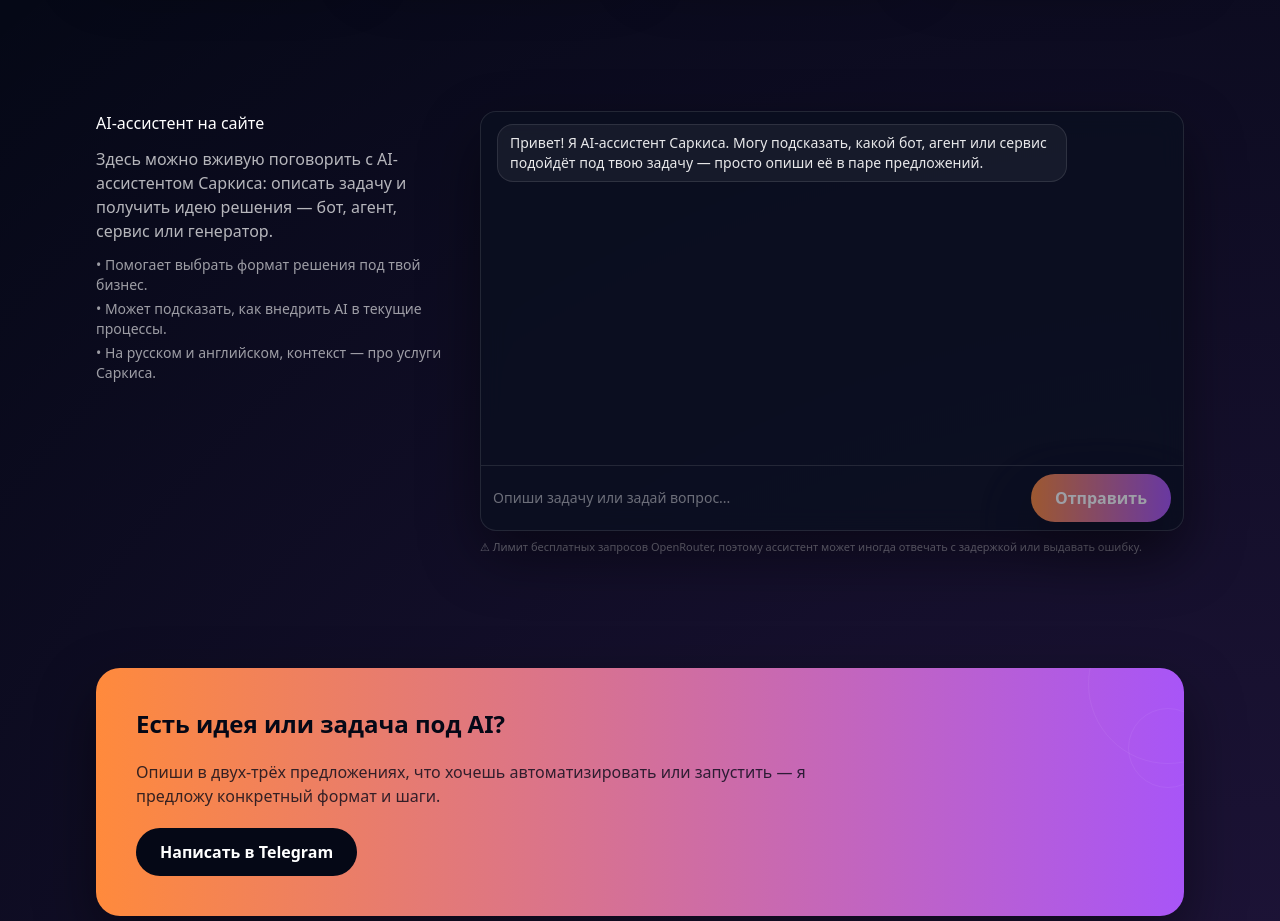
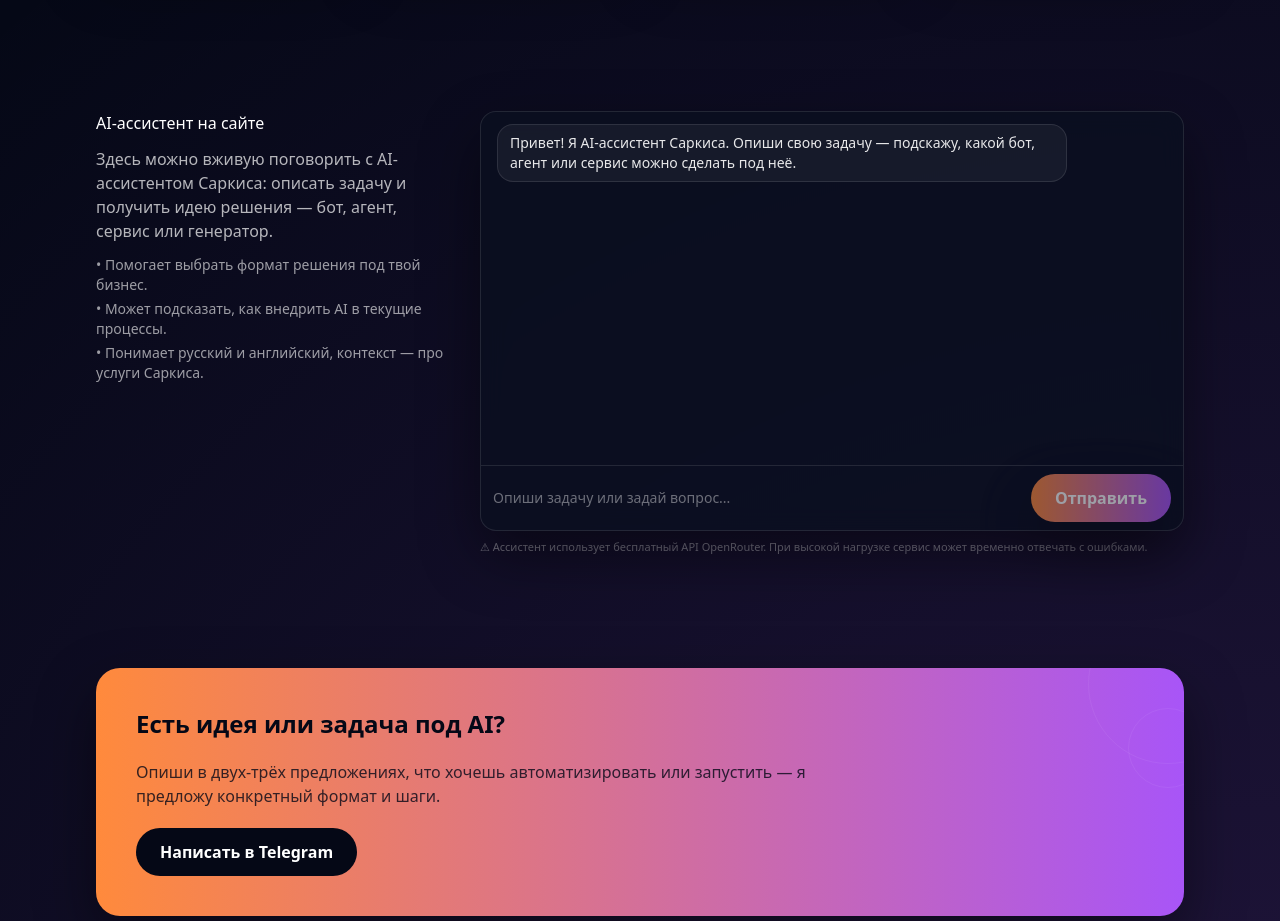
Before and after one commit to apint817-netizen/sarkis-landing, a React (Vite) app: page / in a window 1280 px wide. Shown: the part 2220-3141 px from the top of the page. Built offline with nearby package versions, Linux system fonts and the light colour scheme; no server answers.

Commit message:
Update assistant model and error handling

```diff
--- a/src/components/AssistantSection.tsx
+++ b/src/components/AssistantSection.tsx
@@ -1,3 +1,4 @@
+// src/components/AssistantSection.tsx
 import React, { useState } from "react";
 
 type Message = {
@@ -8,7 +9,8 @@ type Message = {
 const SYSTEM_PROMPT =
   "You are an AI assistant for Sarkis, an AI expert & full-stack developer. " +
   "Help visitors understand his services (bots, web apps, AI agents, generators) " +
-  "and suggest how he can solve their tasks. Answer briefly, clearly and friendly.";
+  "and suggest how he can solve their tasks. Answer briefly, clearly and friendly. " +
+  "If the user writes in Russian, answer in Russian. If in English, answer in English.";
 
 const API_URL = "https://openrouter.ai/api/v1/chat/completions";
 
@@ -17,15 +19,24 @@ export default function AssistantSection() {
     {
       role: "assistant",
       content:
-        "Привет! Я AI-ассистент Саркиса. Могу подсказать, какой бот, агент или сервис подойдёт под твою задачу — просто опиши её в паре предложений.",
+        "Привет! Я AI-ассистент Саркиса. Опиши свою задачу — подскажу, какой бот, агент или сервис можно сделать под неё.",
     },
   ]);
   const [input, setInput] = useState("");
   const [loading, setLoading] = useState(false);
   const [error, setError] = useState<string | null>(null);
 
+  const apiKey = import.meta.env.VITE_OPENROUTER_API_KEY as string | undefined;
+
   const handleSend = async () => {
     if (!input.trim() || loading) return;
+
+    if (!apiKey) {
+      setError(
+        "AI ещё не настроен: отсутствует VITE_OPENROUTER_API_KEY. Добавь ключ в .env и пересобери проект."
+      );
+      return;
+    }
 
     const userMessage: Message = { role: "user", content: input.trim() };
     const newMessages = [...messages, userMessage];
@@ -40,12 +51,13 @@ export default function AssistantSection() {
         method: "POST",
         headers: {
           "Content-Type": "application/json",
-          Authorization: `Bearer ${import.meta.env.VITE_OPENROUTER_API_KEY}`,
+          Authorization: `Bearer ${apiKey}`,
           "HTTP-Referer": "https://apint817-netizen.github.io/sarkis-landing/",
           "X-Title": "Sarkis AI Assistant",
         },
         body: JSON.stringify({
-          model: "meta-llama/Meta-Llama-3.1-8B-Instruct:free", // бесплатная модель
+          // более стабильная бесплатная модель
+          model: "google/gemma-2-9b-it:free",
           messages: [
             { role: "system", content: SYSTEM_PROMPT },
             ...newMessages.map((m) => ({
@@ -57,16 +69,27 @@ export default function AssistantSection() {
       });
 
       if (!res.ok) {
-        throw new Error(`API error: ${res.status}`);
+        let detail = "";
+        try {
+          const text = await res.text();
+          detail = text.slice(0, 200);
+        } catch {
+          /* ignore */
+        }
+        throw new Error(`API error ${res.status}. ${detail}`);
       }
 
       const data = await res.json();
-      const reply = data.choices?.[0]?.message?.content ?? "Нет ответа от модели.";
+      const reply: string =
+        data.choices?.[0]?.message?.content ?? "Модель не вернула ответа.";
 
       setMessages((prev) => [...prev, { role: "assistant", content: reply }]);
     } catch (e: any) {
       console.error(e);
-      setError("Не удалось получить ответ от AI. Попробуй ещё раз позже.");
+      setError(
+        "Не удалось получить ответ от AI. Попробуй ещё раз позже. " +
+          (e?.message ? `\nТех. деталь: ${e.message}` : "")
+      );
     } finally {
       setLoading(false);
     }
@@ -92,7 +115,7 @@ export default function AssistantSection() {
           <ul className="text-xs md:text-sm text-white/60 space-y-1">
             <li>• Помогает выбрать формат решения под твой бизнес.</li>
             <li>• Может подсказать, как внедрить AI в текущие процессы.</li>
-            <li>• На русском и английском, контекст — про услуги Саркиса.</li>
+            <li>• Понимает русский и английский, контекст — про услуги Саркиса.</li>
           </ul>
         </div>
 
@@ -103,7 +126,7 @@ export default function AssistantSection() {
               {messages.map((m, idx) => (
                 <div
                   key={idx}
-                  className={`max-w-[85%] rounded-2xl px-3 py-2 ${
+                  className={`max-w-[85%] rounded-2xl px-3 py-2 whitespace-pre-wrap ${
                     m.role === "user"
                       ? "ml-auto bg-accent text-white"
                       : "mr-auto bg-white/5 text-white/90 border border-white/10"
@@ -114,11 +137,13 @@ export default function AssistantSection() {
               ))}
               {loading && (
                 <div className="mr-auto text-xs text-white/60 italic">
-                  Ассистент думает...
+                  Ассистент думает…
                 </div>
               )}
               {error && (
-                <div className="mr-auto text-xs text-red-400">{error}</div>
+                <div className="mr-auto text-xs text-red-400 whitespace-pre-wrap">
+                  {error}
+                </div>
               )}
             </div>
 
@@ -137,13 +162,13 @@ export default function AssistantSection() {
                 disabled={loading || !input.trim()}
                 className="btn-primary text-xs px-3 py-1.5 disabled:opacity-60 disabled:cursor-not-allowed"
               >
-                Отправить
+                {loading ? "Отправка..." : "Отправить"}
               </button>
             </div>
           </div>
           <p className="mt-2 text-[11px] text-white/40">
-            ⚠ Лимит бесплатных запросов OpenRouter, поэтому ассистент может
-            иногда отвечать с задержкой или выдавать ошибку.
+            ⚠ Ассистент использует бесплатный API OpenRouter. При высокой
+            нагрузке сервис может временно отвечать с ошибками.
           </p>
         </div>
       </div>
```
